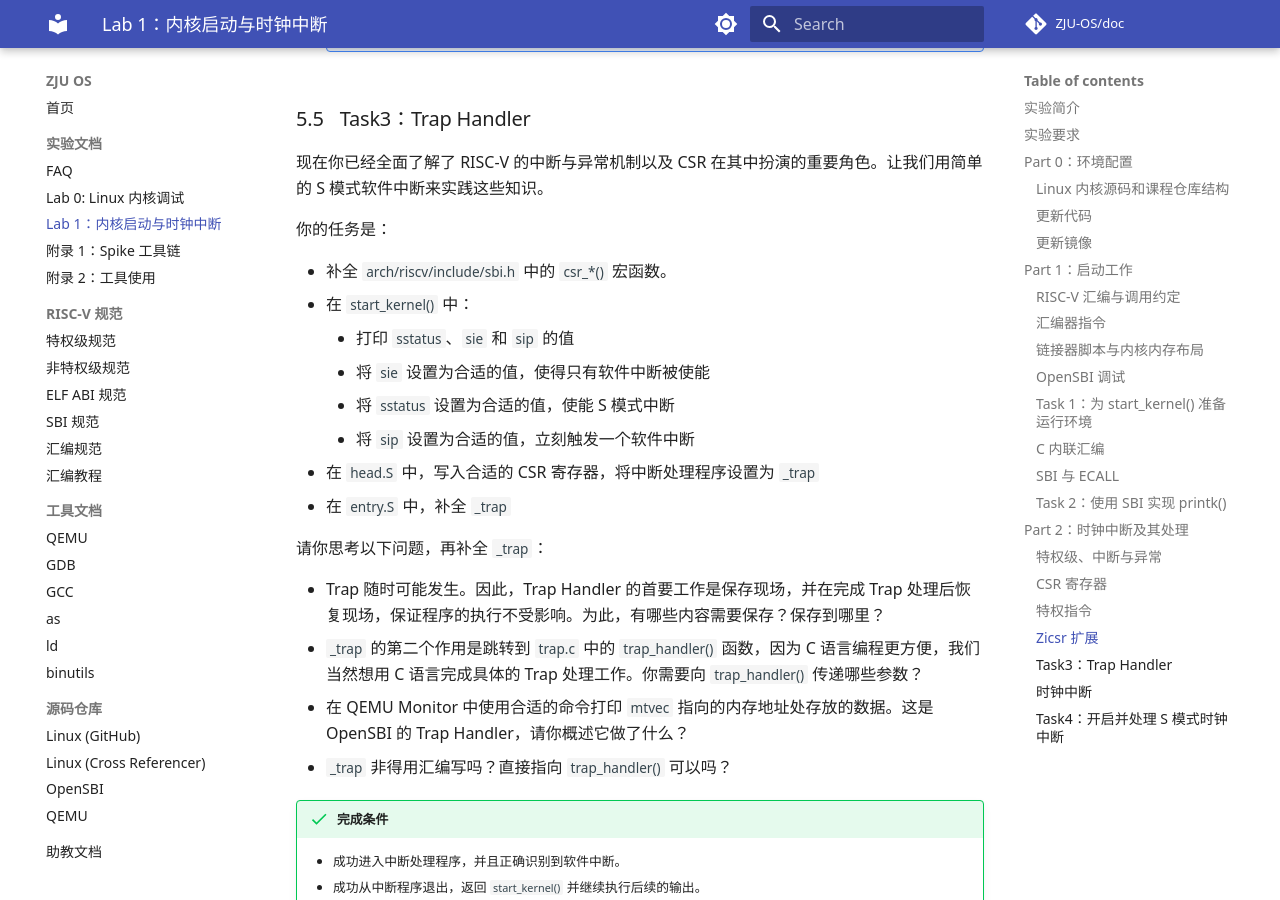
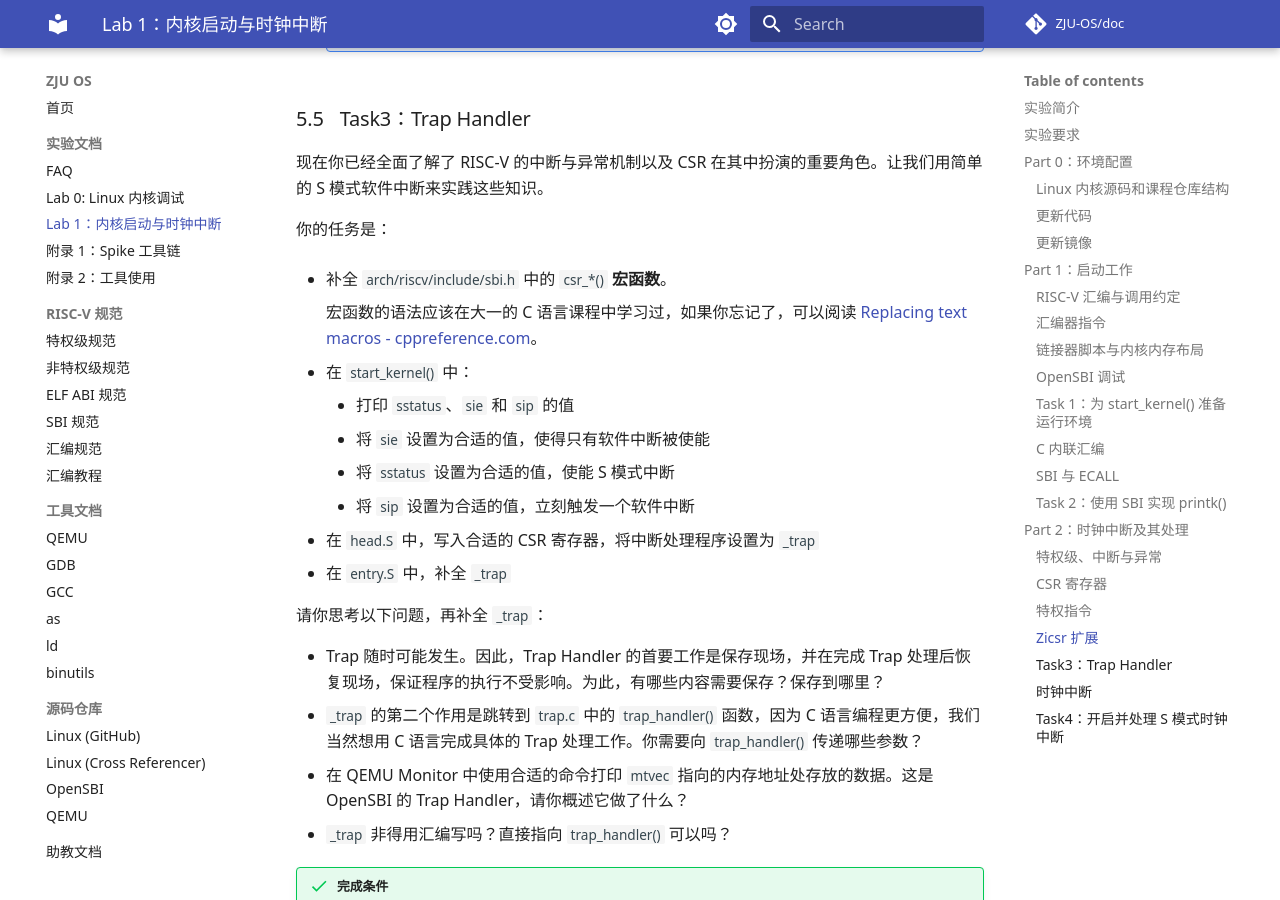
Before and after one commit to hharryz/zju-os-doc, an MkDocs documentation site: the page built from docs/lab1.md, in a window 1280 px wide and 900 px high, scrolled down 14616 px. Built offline with MkDocs 1.6.1 and Material for MkDocs 9.7.7, drawn with Linux system fonts in a browser that asks for light colours; comment, search, counter and statistics services are not loaded.

Commit message:
lab1: add macro function notice

```diff
--- a/docs/lab1.md
+++ b/docs/lab1.md
@@ -1057,7 +1057,10 @@ sstatus sip sie stvec scause sepc stval
 
 你的任务是：
 
-- 补全 `arch/riscv/include/sbi.h` 中的 `csr_*()` 宏函数。
+- 补全 `arch/riscv/include/sbi.h` 中的 `csr_*()` **宏函数**。
+
+    宏函数的语法应该在大一的 C 语言课程中学习过，如果你忘记了，可以阅读 [Replacing text macros - cppreference.com](https://en.cppreference.com/w/c/preprocessor/replace.html)。
+
 - 在 `start_kernel()` 中：
 
     - 打印 `sstatus`、`sie` 和 `sip` 的值
```
